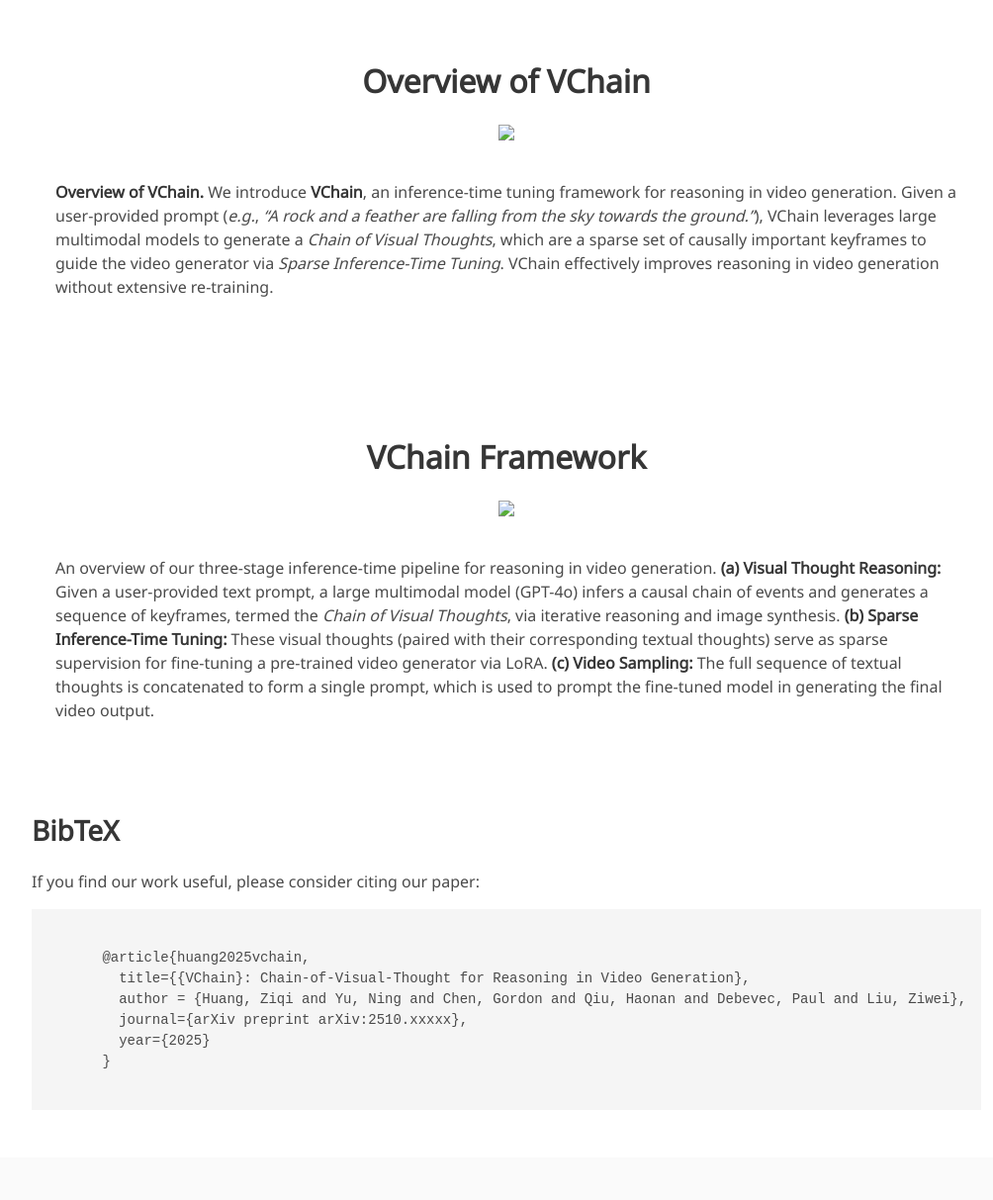
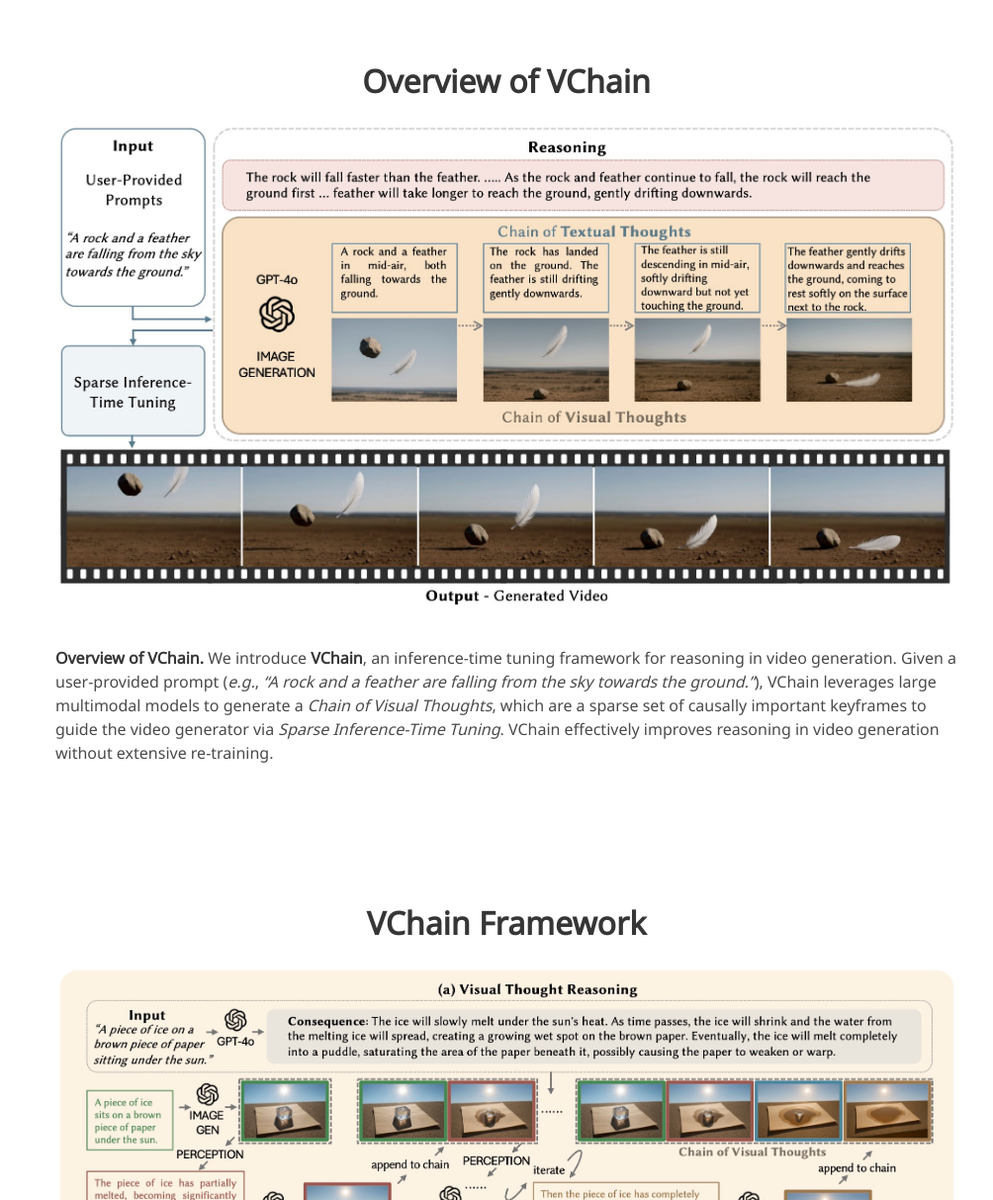
Before and after one commit to Eyeline-Labs/VChain, a plain HTML site: page index.html in a window 1280 px wide. Shown: the part 1290-2503 px from the top of the page at 99% size, without its empty margins (128-1132 px from the left). Drawn offline with nearby package versions, Linux system fonts and the light colour scheme; some icons are missing; a web font is replaced by a local one.

Commit message:
update project page

```diff
--- a/index.html
+++ b/index.html
@@ -86,7 +86,7 @@
           <div class="publication-links">
             <!-- Paper Link. -->
             <span class="link-block">
-              <a href="https://arxiv.org/abs/2510.xxxxx" target="_blank"
+              <a href="https://arxiv.org/abs/2510.05094" target="_blank"
                 class="external-link button is-normal is-rounded is-dark">
                 <span class="icon">
                   <i class="ai ai-arxiv"></i>
@@ -166,7 +166,7 @@
         <div class="columns is-centered has-text-centered">
           <div class="column">
             <div class="publication-img">
-              <img id="architecture" src="./assets/images/fig_paper_teaser.pdf" style="width:1000px; margin-top:10px;margin-bottom:10px;"/>
+              <img id="architecture" src="./assets/images/fig_paper_teaser.jpg" style="width:1000px; margin-top:10px;margin-bottom:10px;"/>
             </div>
           </div>
         </div>
@@ -189,7 +189,7 @@
         <div class="columns is-centered has-text-centered">
           <div class="column">
             <div class="publication-img">
-              <img id="architecture" src="./assets/images/fig_paper_framework.pdf" style="width:1000px; margin-top:10px;margin-bottom:10px;"/>
+              <img id="architecture" src="./assets/images/fig_paper_framework.jpg" style="width:1000px; margin-top:10px;margin-bottom:10px;"/>
             </div>
           </div>
         </div>
@@ -213,7 +213,7 @@
       @article{huang2025vchain,
         title={{VChain}: Chain-of-Visual-Thought for Reasoning in Video Generation},
         author = {Huang, Ziqi and Yu, Ning and Chen, Gordon and Qiu, Haonan and Debevec, Paul and Liu, Ziwei},
-        journal={arXiv preprint arXiv:2510.xxxxx},
+        journal={arXiv preprint arXiv:2510.05094},
         year={2025}
       }
     </code></pre>
@@ -225,7 +225,7 @@
   <div class="container">
     <div class="content has-text-centered">
       <a class="icon-link"
-         href="https://arxiv.org/abs/2510.xxxxx">
+         href="https://arxiv.org/abs/2510.05094">
         <i class="fas fa-file-pdf"></i>
       </a>
       <a class="icon-link" href="https://github.com/Eyeline-Labs/VChain" class="external-link" disabled>
```
Also changed, not shown: assets/images/fig_paper_framework.jpg (added), assets/images/fig_paper_teaser.jpg (added), 2 other files.
